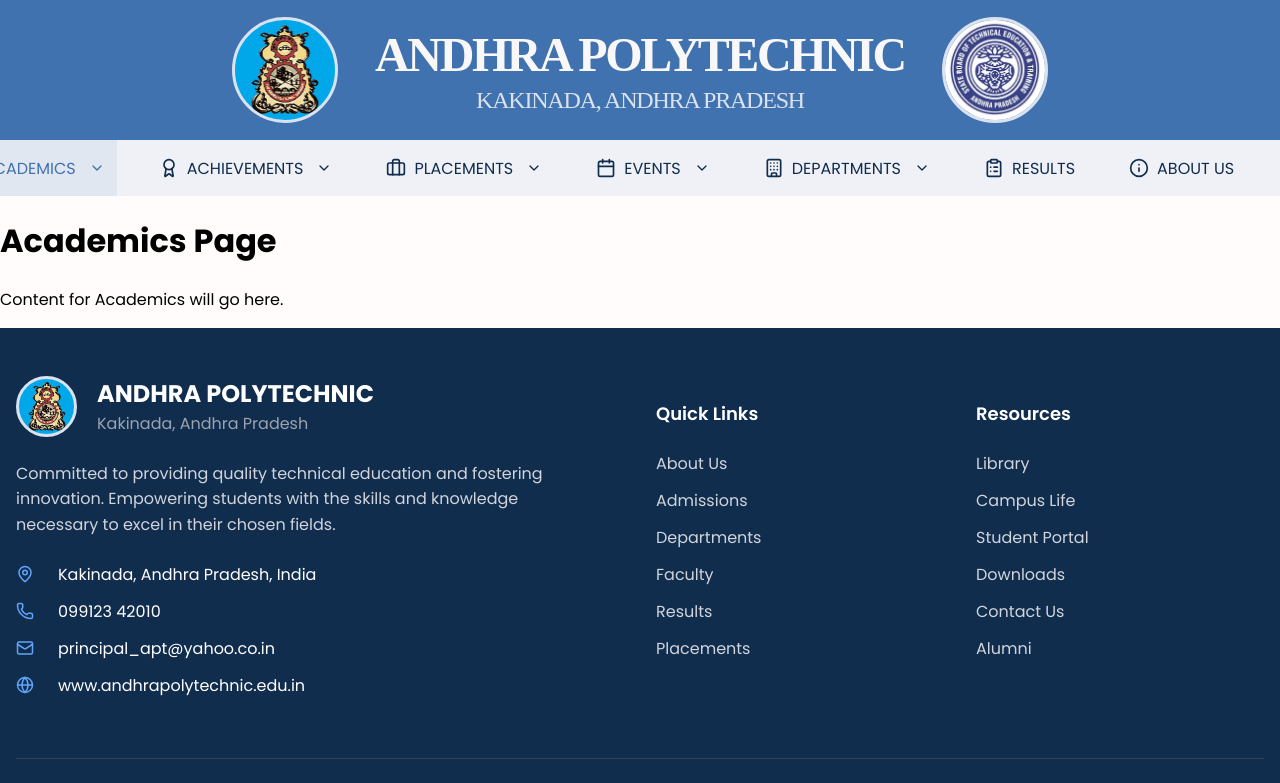
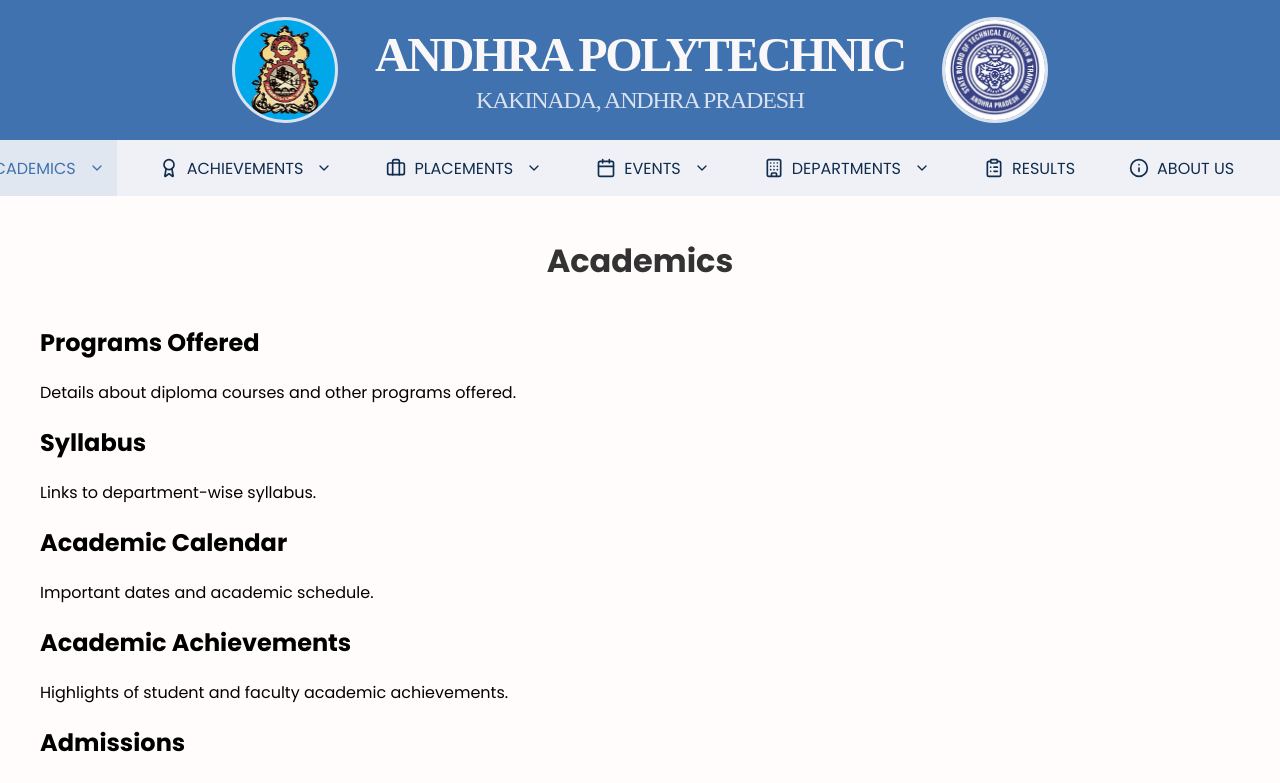
Before and after one commit to DhanushSaiCoder/AndhraPolytechnic, a React (Create React App) app in the folder frontend/: page /academics in a window 1280 px wide. Shown: the top 783 px of the page. Built offline with nearby package versions, Linux system fonts and the light colour scheme.

Commit message:
+basic structure

```diff
--- /dev/null
+++ b/frontend/src/components/AcademicsComponents/AcademicAchievements.js
@@ -0,0 +1,12 @@
+import React from 'react';
+
+const AcademicAchievements = () => {
+  return (
+    <div className='academic-achievements'>
+      <h2>Academic Achievements</h2>
+      <p>Highlights of student and faculty academic achievements.</p>
+    </div>
+  );
+};
+
+export default AcademicAchievements;
--- /dev/null
+++ b/frontend/src/components/AcademicsComponents/AcademicCalendar.js
@@ -0,0 +1,12 @@
+import React from 'react';
+
+const AcademicCalendar = () => {
+  return (
+    <div className='academic-calendar'>
+      <h2>Academic Calendar</h2>
+      <p>Important dates and academic schedule.</p>
+    </div>
+  );
+};
+
+export default AcademicCalendar;
--- /dev/null
+++ b/frontend/src/components/AcademicsComponents/AdmissionsInfo.js
@@ -0,0 +1,12 @@
+import React from 'react';
+
+const AdmissionsInfo = () => {
+  return (
+    <div className='admissions-info'>
+      <h2>Admissions</h2>
+      <p>Information regarding eligibility, process, and important dates for admissions.</p>
+    </div>
+  );
+};
+
+export default AdmissionsInfo;
--- /dev/null
+++ b/frontend/src/components/AcademicsComponents/ExaminationsResults.js
@@ -0,0 +1,12 @@
+import React from 'react';
+
+const ExaminationsResults = () => {
+  return (
+    <div className='examinations-results'>
+      <h2>Examinations & Results</h2>
+      <p>Details about examinations and result announcements.</p>
+    </div>
+  );
+};
+
+export default ExaminationsResults;
--- /dev/null
+++ b/frontend/src/components/AcademicsComponents/ProgramsOffered.js
@@ -0,0 +1,12 @@
+import React from 'react';
+
+const ProgramsOffered = () => {
+  return (
+    <div className='programs-offered'>
+      <h2>Programs Offered</h2>
+      <p>Details about diploma courses and other programs offered.</p>
+    </div>
+  );
+};
+
+export default ProgramsOffered;
--- /dev/null
+++ b/frontend/src/components/AcademicsComponents/SyllabusSection.js
@@ -0,0 +1,12 @@
+import React from 'react';
+
+const SyllabusSection = () => {
+  return (
+    <div className='syllabus-section'>
+      <h2>Syllabus</h2>
+      <p>Links to department-wise syllabus.</p>
+    </div>
+  );
+};
+
+export default SyllabusSection;
--- a/frontend/src/components/NavigationBar.js
+++ b/frontend/src/components/NavigationBar.js
@@ -53,8 +53,12 @@ const NavigationBar = () => {
       label: 'Academics',
       Icon: BookOpen,
       subLinks: [
+        { to: '/academics/programs-offered', label: 'Programs Offered' },
         { to: '/academics/syllabus', label: 'Syllabus' },
-        { to: '/academics/achievements', label: 'Academic Achievements' },
+        { to: '/academics/academic-calendar', label: 'Academic Calendar' },
+        { to: '/academics/academic-achievements', label: 'Academic Achievements' },
+        { to: '/academics/admissions-info', label: 'Admissions Info' },
+        { to: '/academics/examinations-results', label: 'Examinations Results' },
       ],
     },
     {
--- a/frontend/src/pages/AcademicsPage.js
+++ b/frontend/src/pages/AcademicsPage.js
@@ -1,10 +1,24 @@
 import React from 'react';
+import '../styles/AcademicsStyles/Academics.css';
+
+// Placeholder imports for Academics components
+import ProgramsOffered from '../components/AcademicsComponents/ProgramsOffered';
+import SyllabusSection from '../components/AcademicsComponents/SyllabusSection';
+import AcademicCalendar from '../components/AcademicsComponents/AcademicCalendar';
+import AcademicAchievements from '../components/AcademicsComponents/AcademicAchievements';
+import AdmissionsInfo from '../components/AcademicsComponents/AdmissionsInfo';
+import ExaminationsResults from '../components/AcademicsComponents/ExaminationsResults';
 
 const AcademicsPage = () => {
   return (
-    <div>
-      <h1>Academics Page</h1>
-      <p>Content for Academics will go here.</p>
+    <div className='AcademicsPage'>
+      <h1>Academics</h1>
+      <ProgramsOffered />
+      <SyllabusSection />
+      <AcademicCalendar />
+      <AcademicAchievements />
+      <AdmissionsInfo />
+      <ExaminationsResults />
     </div>
   );
 };
--- /dev/null
+++ b/frontend/src/styles/AcademicsStyles/Academics.css
@@ -0,0 +1,11 @@
+.AcademicsPage {
+  padding: 20px;
+  max-width: 1200px;
+  margin: 0 auto;
+}
+
+.AcademicsPage h1 {
+  text-align: center;
+  color: #333;
+  margin-bottom: 40px;
+}
```
Also changed, not shown: 1 other file (tests, documents, lock files or other folders).
